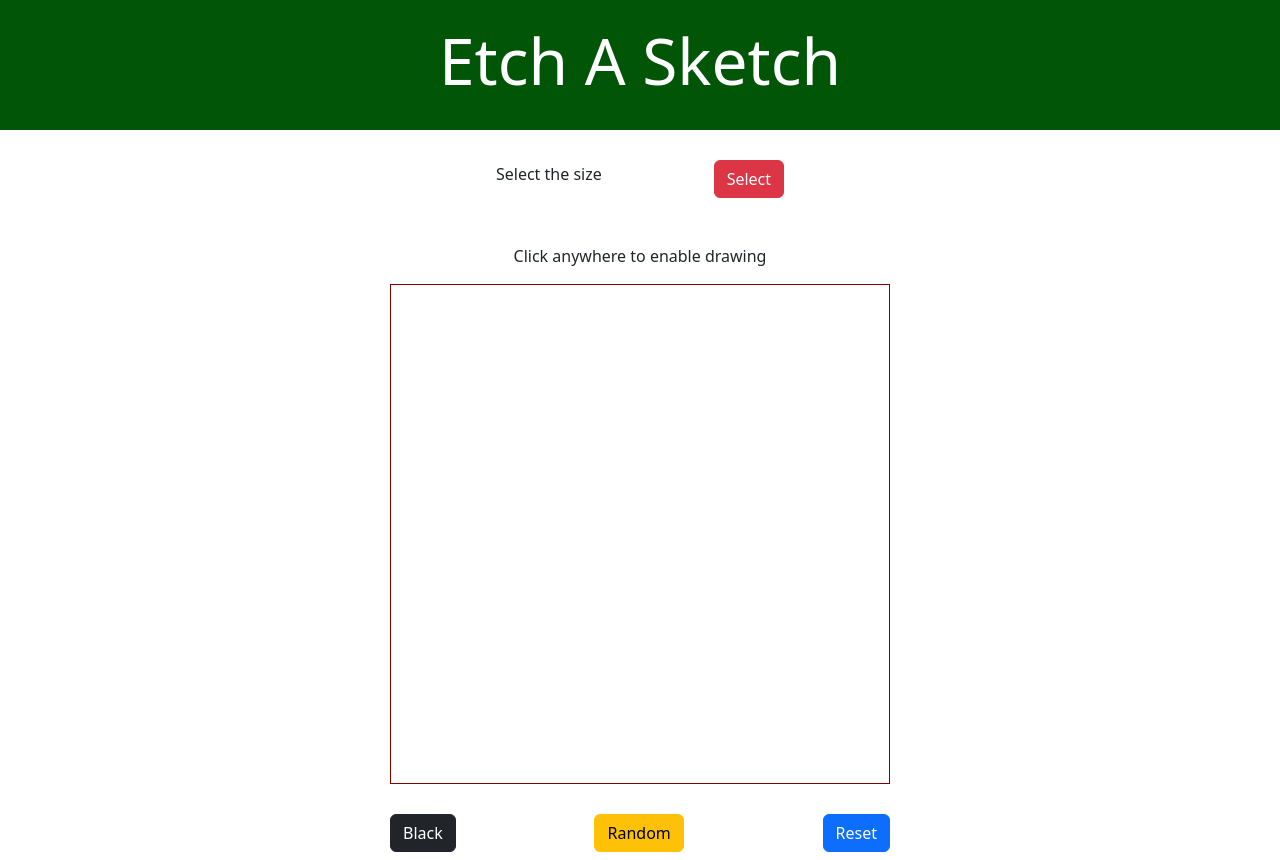
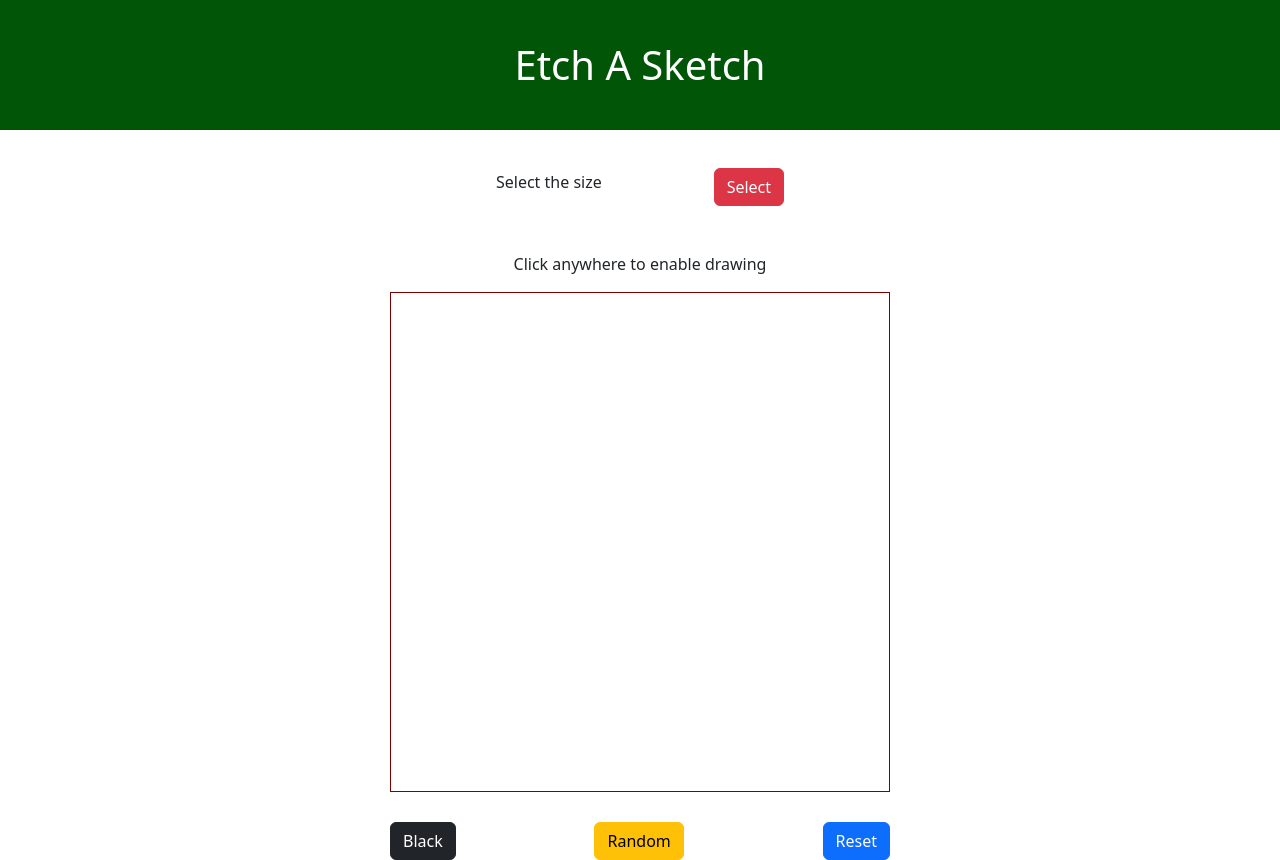
Before and after one commit to bereketkib/Etch-a-Sketch, a plain HTML site: page index.html in a window 1280 px wide. Drawn offline with nearby package versions, Linux system fonts and the light colour scheme.

Commit message:
remove div on h1

```diff
--- a/index.html
+++ b/index.html
@@ -7,9 +7,8 @@
     <script src="main.js"></script>
 </head>
 <body>
-    <div class="title">
-        <h1>Etch A Sketch</h1>
-    </div>
+    <h1 class="title">Etch A Sketch</h1>
+
     <div class="header">
         <h6>Select the size</h6>
         <button id="popup" class="btn btn-danger">Select</button>
```
